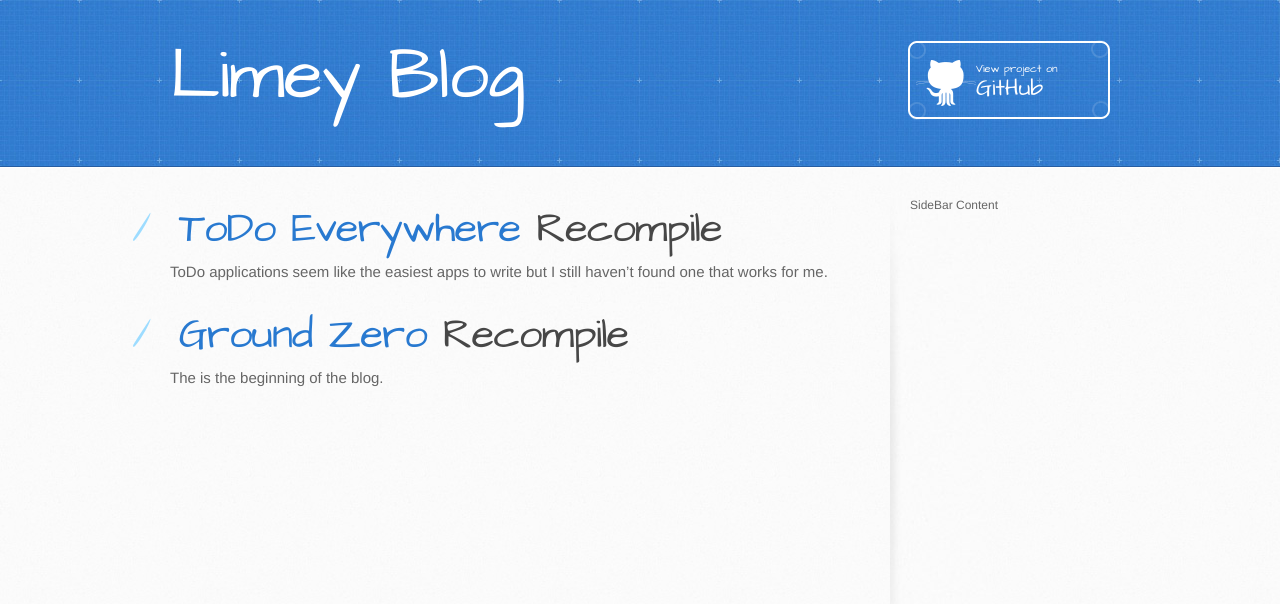
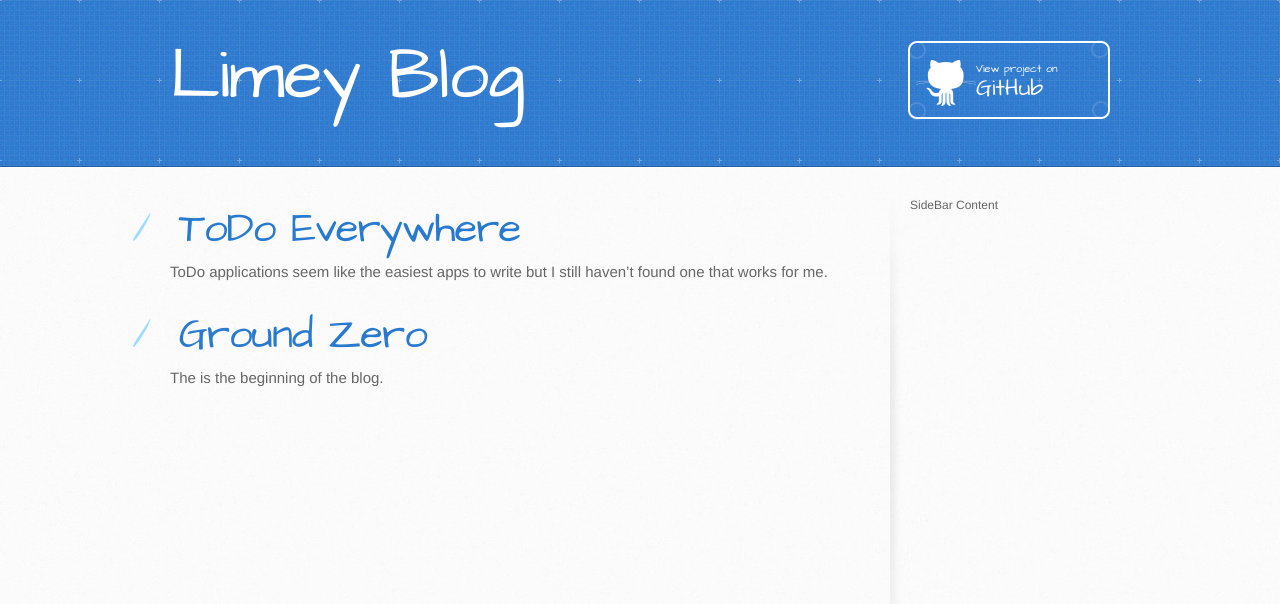
Before and after one commit to LimeyJohnson/LimeyJohnson.github.io, a Jekyll site: the page built from index.html, in a window 1280 px wide. Shown: the top 604 px of the page. Built offline with Jekyll 4.4.1, drawn with Linux system fonts in a browser that asks for light colours.

Commit message:
Recompile

```diff
--- a/index.html
+++ b/index.html
@@ -4,6 +4,6 @@
 comments: false
 ---
 {% for post in site.posts %}
-    <h1><a href="{{ post.url }}"> {{ post.title }}</a> Recompile</h1>
+    <h1><a href="{{ post.url }}"> {{ post.title }}</a></h1>
     {{ post.excerpt }}
 {% endfor %}
```
